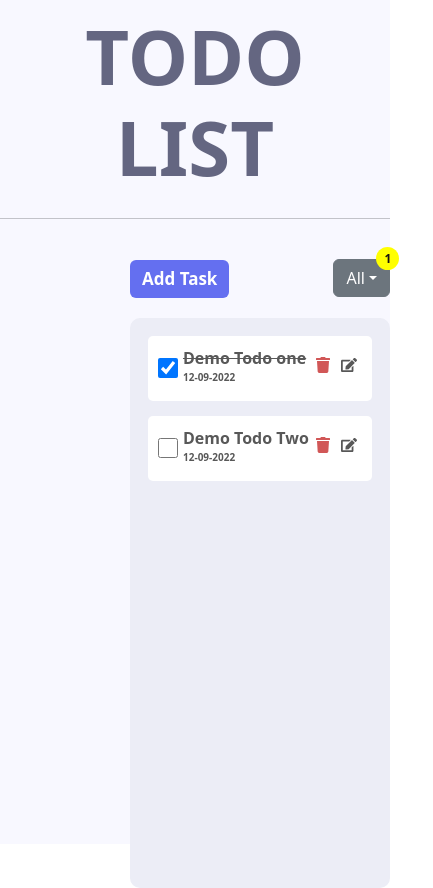
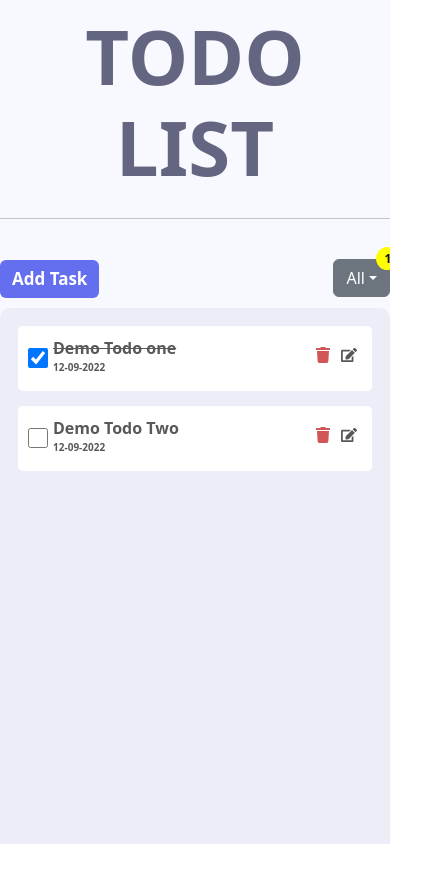
Before and after one commit to Anuragsingh9/react-todo_app, a React (Create React App) app: page / in a window 390 px wide. Shown: the whole page, 433 px wide, since content can reach past the window. After the commit the page ends 844 px from the top, so only its background shows below. Built offline with nearby package versions, Linux system fonts and the light colour scheme.

Commit message:
Design fixes for small devices

```diff
--- a/src/components/TodoApp/ItemsWrapper.js
+++ b/src/components/TodoApp/ItemsWrapper.js
@@ -39,7 +39,7 @@ const ItemsWrapper = (props) => {
     }
 
     return (
-        <div className='item-wrapper col-sm-4 offset-4'>
+        <div className='item-wrapper col-sm-4'>
             {todoList.length === 0 && <p className='no_todo'>No Todo Found</p>}
             {todoList && todoList.map((todoData) => (
                 <Item todoData={todoData} key={todoData.id} />
--- a/src/components/TodoApp/Todolist.js
+++ b/src/components/TodoApp/Todolist.js
@@ -153,7 +153,7 @@ const Todolist = (props) => {
             <h5>TODO LIST</h5>
         </div>
         <hr></hr>
-        <div className='todo-header col-sm-4 offset-4'>
+        <div className='todo-header col-sm-4'>
             <div className='header-part left-header'>
                 <>
                     <Button variant="primary add-task-btn" onClick={handleShow}>
--- a/src/components/TodoApp/todolist.css
+++ b/src/components/TodoApp/todolist.css
@@ -1,3 +1,11 @@
+html,body
+{
+    width: 100%;
+    height: 100%;
+    margin: 0px;
+    padding: 0px;
+    overflow: hidden;
+}
 .todo-container{
     background-color: #f8f8ff;
     height: 100vh;
@@ -14,6 +22,8 @@
     display: flex;
     flex-direction: row;
     justify-content: space-between;
+    margin: auto;
+    margin-bottom: 10px;
 }
 .add-task-btn{
     background-color: #646ff0 !important;
@@ -41,6 +51,7 @@
     padding: 18px;
     overflow-y: auto;
     height: 70%;
+    margin: auto;
 }
 .item-box{
     height: 65px;
```
